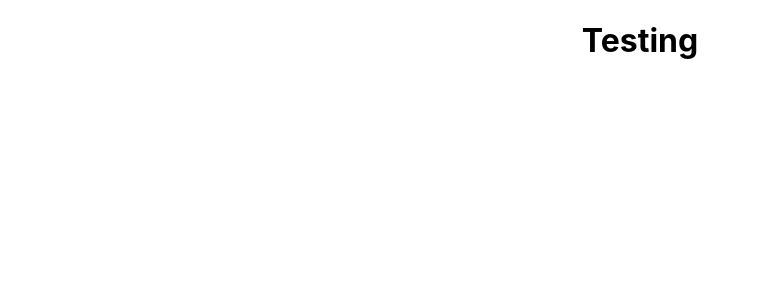
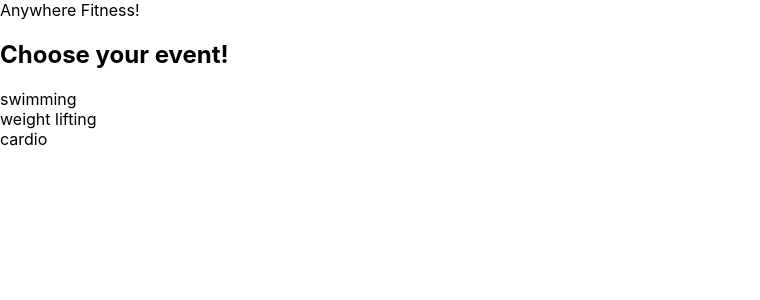
Before and after one commit to MikeLikesCode/anywhere-fitness, a React (Create React App) app: page /dashboard in a window 1280 px wide. Shown: the top 300 px of the page, without its empty margins (0-760 px from the left). Built offline with nearby package versions, Linux system fonts and the light colour scheme.

Commit message:
set up routing and wireframe with some fake dummydata

```diff
--- a/package.json
+++ b/package.json
@@ -6,8 +6,10 @@
     "@testing-library/jest-dom": "^5.11.4",
     "@testing-library/react": "^11.1.0",
     "@testing-library/user-event": "^12.1.10",
+    "axios": "^0.21.1",
     "react": "^17.0.2",
     "react-dom": "^17.0.2",
+    "react-router-dom": "^5.2.0",
     "react-scripts": "4.0.3",
     "web-vitals": "^1.0.1"
   },
--- a/src/App.js
+++ b/src/App.js
@@ -1,10 +1,53 @@
-import "./App.css";
+import React from "react";
+import { BrowserRouter as Router, Route, Link } from "react-router-dom";
+// import Login from "./components/Login";
+import Dashboard from "./components/dashboard";
+// import PrivateRoute from "./components/PrivateRoute";
+import { axiosWithAuth } from "./helpers/axiosWithAuth";
+import Home from './components/home.js';
 
 function App() {
+
+  const logout = () => {
+    // axiosWithAuth()
+    // .post('/logout')
+    // .then(res => {
+      localStorage.removeItem('token');
+      localStorage.setItem('username');
+      localStorage.setItem('role');
+      window.location.href = "/login";
+      console.log('logged out')
+    // })
+    // .catch(err => {
+    //   console.log(err);
+    //   localStorage.removeItem('token');
+    //   window.location.href = "/login";
+    // })
+  };
+
+
+
   return (
-    <div className="App">
-      <h1>Testing</h1>
-    </div>
+    <Router>
+      <div className="App">
+        <header>
+          Anywhere Fitness!
+          <div data-testid="logoutButton" className='logout'>
+            {localStorage.getItem('token') ? <Link onClick={logout} to='/home'>logout</Link> : <div></div>}
+          </div>
+        </header>
+
+        <Route exact path="/home" component={Home} />
+
+        <Route exact path='/login' component={null} />
+
+        <Route exact path='/signUp' component={null} />
+
+        <Route exact path='/dashboard' component={Dashboard} />
+
+        <Route exact path='/instructorDashboard' component={Dashboard} />
+      </div>
+    </Router>
   );
 }
 
--- /dev/null
+++ b/src/components/dashboard.js
@@ -0,0 +1,22 @@
+import React, { useState } from 'react';
+import EventPanel from './eventPanel';
+
+function Dashboard(){
+
+    const events = ['swimming', 'weight lifting', 'cardio']
+
+    return(
+        <div className='dashboard'>
+            <div className='choose'>
+                <h2>Choose your event!</h2>
+            </div>
+            <div className='event-list'>
+                {events.map(item => {
+                   return <EventPanel key={Math.random()} event={item} />
+                })}
+            </div>
+        </div>
+    )
+}
+
+export default Dashboard;
--- /dev/null
+++ b/src/components/eventPanel.js
@@ -0,0 +1,13 @@
+import React from 'react';
+
+function EventPanel(props){
+
+    console.log(props)
+    return(
+        <div className='event-panel'>
+            <div>{props.event} </div>
+        </div>
+    )
+}
+
+export default EventPanel
--- /dev/null
+++ b/src/components/home.js
@@ -0,0 +1,20 @@
+import React from 'react';
+import { Link } from 'react-router-dom';
+
+const Home = () =>{
+
+    return(
+        <div className='home'>
+            <div className='cta'>
+                Join our Gym!
+            </div>
+            <Link to='/login'>Log in</Link>
+            <br/>
+            <Link to='/signup'>Create Accout</Link>
+            <h3>Only for testing Dashboard</h3>
+            <Link to='/dashboard'>Dashboard</Link>
+        </div>
+    )
+}
+
+export default Home;
--- /dev/null
+++ b/src/helpers/PrivateRoute.js
@@ -0,0 +1,18 @@
+import React from 'react';
+import { Redirect, Route } from 'react-router-dom';
+
+const PrivateRoute = ({ component: Component, ...rest }) => {
+  return (
+    <Route
+      {...rest}
+      render={(props) => {
+        if (localStorage.getItem('token')) {
+          return <Component {...props} />;
+        } else {
+          return <Redirect to="login" />;
+        }
+      }}
+    />
+  );
+};
+export default PrivateRoute;
--- /dev/null
+++ b/src/helpers/axiosWithAuth.js
@@ -0,0 +1,10 @@
+import axios from "axios";
+
+export const axiosWithAuth = () => {
+  return axios.create({
+    headers: {
+      Authorization: JSON.parse(window.localStorage.getItem("token")),
+    },
+    baseURL: "https://anywhere-fitness-5.herokuapp.com",
+  });
+};
```
Also changed, not shown: 1 other file (tests, documents, lock files or other folders).
